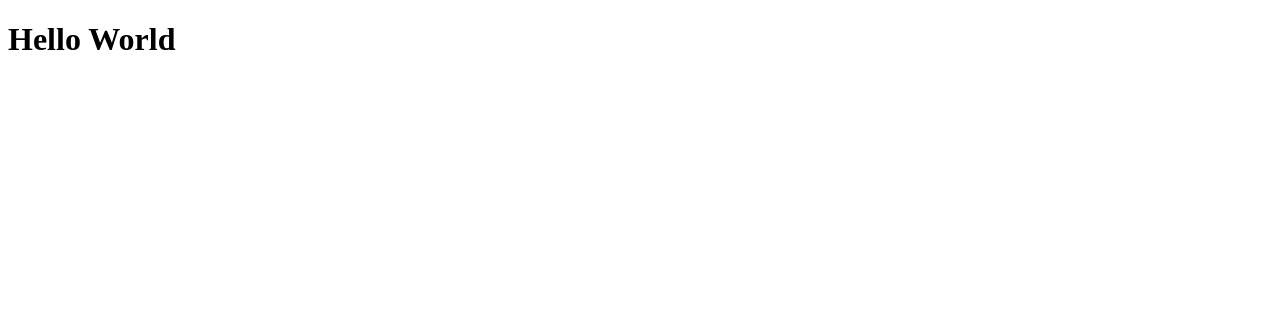
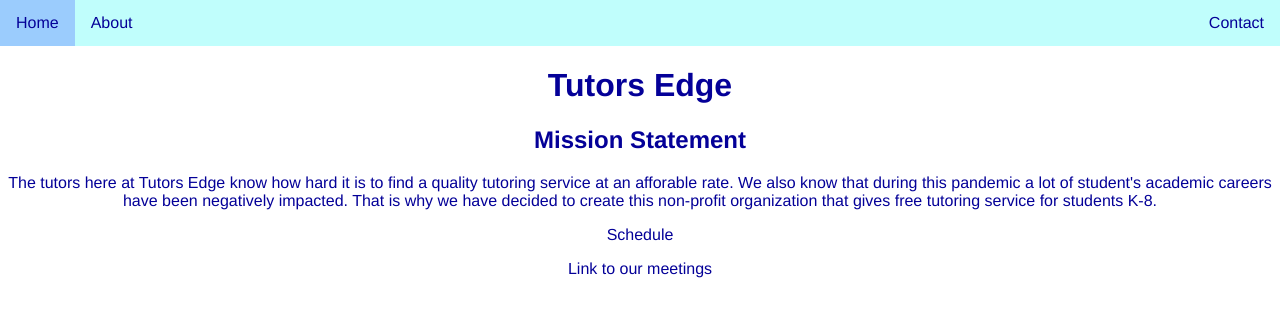
Before and after one commit to tutorsedge0/tutorsedge0.github.io, a plain HTML site: page index.html in a window 1280 px wide. Drawn offline with Linux system fonts and the light colour scheme.

Commit message:
Worked on Navbar and content of 3 pages

```diff
--- /dev/null
+++ b/index.css
@@ -0,0 +1,51 @@
+/* html,body{
+  margin: 0;
+  padding: 0;
+  background-image: linear-gradient(lightblue, white);
+   min-height: 100%
+}
+*/
+
+html{
+  margin: 0;
+  padding: 0;
+  min-height: 100%
+}
+
+body{
+  text-align: center;
+  font-family: "Helvetica";
+  margin: 0;
+  padding: 0;
+  background: white;
+  color: #040098;
+  min-height: 100%;
+}
+
+/* Nav bar */
+.active{
+  background-color: #9BCCFD;
+}
+ul {
+  list-style-type: none;
+  margin: 0;
+  padding: 0;
+  overflow: hidden;
+  background-color: #C0FEFC;
+  position: 0;
+  width: 100%;
+  z-index: 1000;
+}
+li {
+  float: left;
+}
+li a {
+  display: block;
+  color: #040098;
+  text-align: center;
+  padding: 14px 16px;
+  text-decoration: none;
+}
+li a:hover:not(.active) {
+  background-color: #9BCCFD;
+}
--- a/index.html
+++ b/index.html
@@ -1,2 +1,24 @@
 <!DOCTYPE html>
-<h1>Hello World</h1>
+<head>
+
+  <link rel="stylesheet" href = "index.css">
+
+</head>
+
+<body>
+  <ul class="navbar">
+    <li><a href="index.html" >Home</a></li>
+    <li><a href="about.html">About</a></li>
+    <li style="float:right"><a href="contact.html">Contact</a></li>
+  </ul>
+
+  <div class = "introduction">
+    <h1>Tutors Edge</h1>
+    <h2>Mission Statement</h2>
+    <p>
+      The tutors here at Tutors Edge know how hard it is to find a quality tutoring service at an afforable rate. We also know that during this pandemic a lot of student's academic careers have been negatively impacted. That is why we have decided to create this non-profit organization that gives free tutoring service for students K-8.
+    </p>
+    <p> Schedule </p>
+    <p> Link to our meetings </p>
+  </div>
+</body>
```
Also changed, not shown: about.html (added, +25 -0 lines), contact.html (added, +16 -0 lines).
